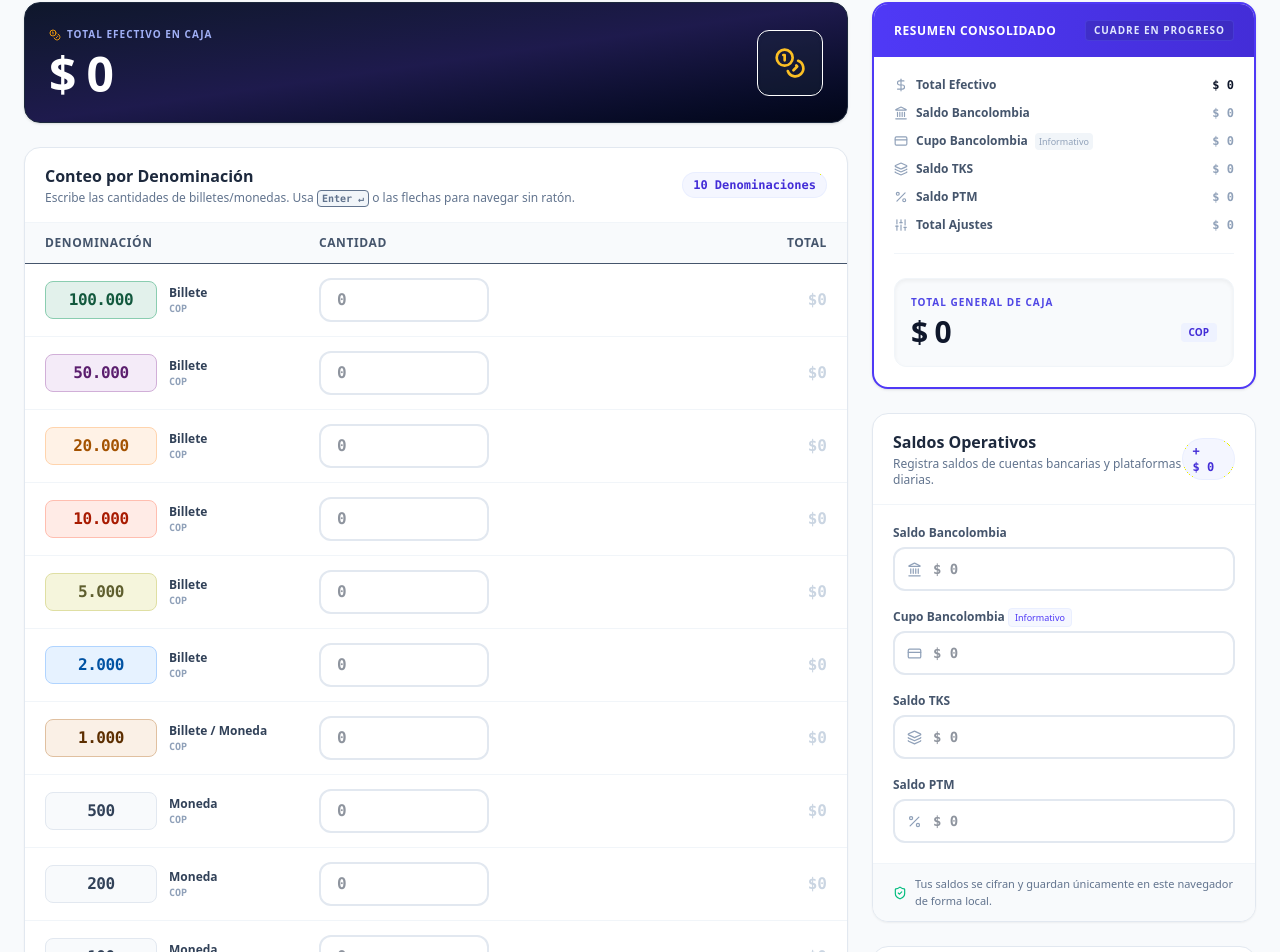
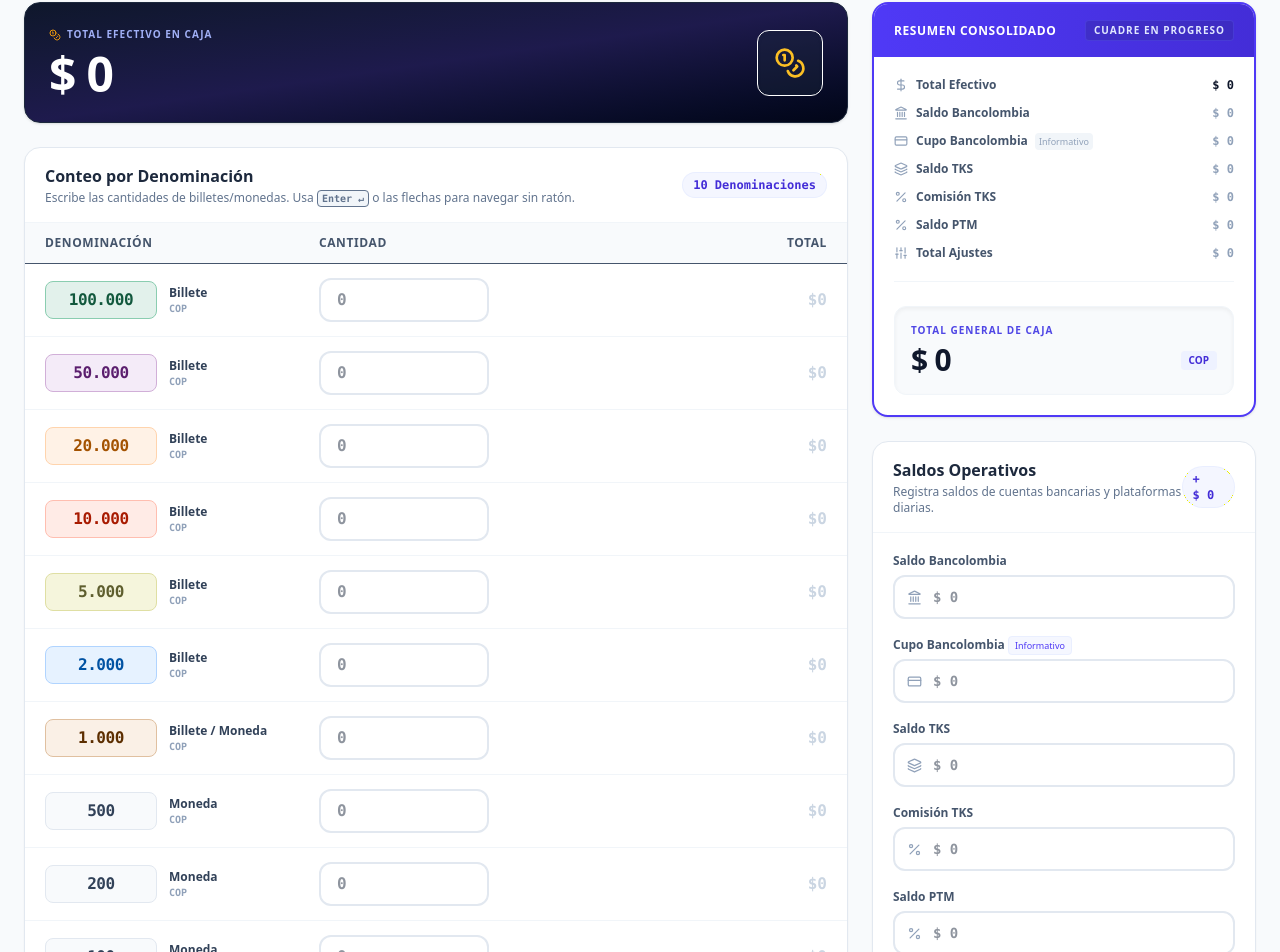
Before and after one commit to boterogabriel371-boop/corresponsal_bancolombia, a React (Vite) app: page / in a window 1280 px wide. Shown: the part 100-1052 px from the top of the page. Built offline with nearby package versions, Linux system fonts and the light colour scheme.

Commit message:
feat: add TKS commission tracking
Introduced a new field for TKS commission in the state and UI to allow accurate daily closure calculations and better financial reporting.

```diff
--- a/src/App.tsx
+++ b/src/App.tsx
@@ -42,6 +42,7 @@ export default function App() {
     bancolombiaBalance,
     bancolombiaCredit,
     tksBalance,
+    tksCommission,
     ptmBalance,
     adjustments,
     observations,
@@ -146,6 +147,7 @@ export default function App() {
       totalCash +
       bancolombiaBalance +
       tksBalance +
+      (tksCommission || 0) +
       ptmBalance +
       totalAdjustments;
 
@@ -157,6 +159,7 @@ export default function App() {
       bancolombiaBalance,
       bancolombiaCredit,
       tksBalance,
+      tksCommission: tksCommission || 0,
       ptmBalance,
       adjustments,
       observations,
@@ -293,6 +296,10 @@ export default function App() {
                 <span className="text-gray-500 dark:text-slate-400">Saldo TKS:</span>
                 <span className="font-mono text-gray-800 dark:text-slate-200">{formatCOP(tksBalance)}</span>
               </div>
+              <div className="flex justify-between" id="nd-context-tks-commission">
+                <span className="text-gray-500 dark:text-slate-400">Comisión TKS:</span>
+                <span className="font-mono text-gray-800 dark:text-slate-200">{formatCOP(tksCommission)}</span>
+              </div>
               <div className="flex justify-between" id="nd-context-ptm">
                 <span className="text-gray-500 dark:text-slate-400">Saldo PTM:</span>
                 <span className="font-mono text-gray-800 dark:text-slate-200">{formatCOP(ptmBalance)}</span>
--- a/src/components/ClosureHistory.tsx
+++ b/src/components/ClosureHistory.tsx
@@ -352,6 +352,14 @@ export default function ClosureHistory({ onPrintHistoric }: ClosureHistoryProps)
                     </span>
                   </div>
 
+                  {/* Comisión TKS */}
+                  <div className="flex items-center justify-between text-xs font-bold" id="det-bal-tks-commission">
+                    <span className="text-slate-500">Comisión TKS</span>
+                    <span className={`font-mono text-slate-800 dark:text-slate-200 ${(selectedClosure.tksCommission || 0) > 0 ? "font-bold text-indigo-650 dark:text-indigo-400" : "opacity-60"}`}>
+                      {formatCOP(selectedClosure.tksCommission || 0)}
+                    </span>
+                  </div>
+
                   {/* PTM Balance */}
                   <div className="flex items-center justify-between text-xs font-bold" id="det-bal-ptm">
                     <span className="text-slate-500">Saldo PTM</span>
--- a/src/components/ConsolidatedSummary.tsx
+++ b/src/components/ConsolidatedSummary.tsx
@@ -14,6 +14,7 @@ export default function ConsolidatedSummary() {
     bancolombiaBalance,
     bancolombiaCredit,
     tksBalance,
+    tksCommission,
     ptmBalance,
     adjustments,
   } = useCashStore();
@@ -25,6 +26,7 @@ export default function ConsolidatedSummary() {
     totalCash +
     bancolombiaBalance +
     tksBalance +
+    (tksCommission || 0) +
     ptmBalance +
     totalAdjustments;
 
@@ -87,6 +89,17 @@ export default function ConsolidatedSummary() {
             </span>
           </div>
 
+          {/* Comisión TKS */}
+          <div className="flex items-center justify-between" id="summary-item-tks-commission">
+            <div className="flex items-center gap-2 text-xs text-slate-600 font-bold" id="label-tks-commission-summary">
+              <Percent size={14} className="text-slate-400" />
+              <span>Comisión TKS</span>
+            </div>
+            <span className={`text-xs font-mono font-bold ${tksCommission > 0 ? "text-slate-900" : "text-slate-400"}`} id="val-tks-commission-summary">
+              {formatCOP(tksCommission)}
+            </span>
+          </div>
+
           {/* PTM Saldo */}
           <div className="flex items-center justify-between" id="summary-item-ptm">
             <div className="flex items-center gap-2 text-xs text-slate-600 font-bold" id="label-ptm-summary">
--- a/src/components/GoogleSheetsSync.tsx
+++ b/src/components/GoogleSheetsSync.tsx
@@ -212,6 +212,7 @@ export default function GoogleSheetsSync() {
       "Saldo Bancolombia (COP)",
       "Cupo Bancolombia (COP)",
       "Saldo TKS (COP)",
+      "Comisión TKS (COP)",
       "Saldo PTM (COP)",
       "Neto Egresos/Ajustes",
       "Detalle Ajustes",
@@ -230,6 +231,7 @@ export default function GoogleSheetsSync() {
       closure.bancolombiaBalance,
       closure.bancolombiaCredit,
       closure.tksBalance,
+      closure.tksCommission || 0,
       closure.ptmBalance,
       totalAdjustments,
       adjustmentsDetail || "Ninguno",
--- a/src/components/OperationalBalances.tsx
+++ b/src/components/OperationalBalances.tsx
@@ -13,10 +13,12 @@ export default function OperationalBalances() {
     bancolombiaBalance,
     bancolombiaCredit,
     tksBalance,
+    tksCommission,
     ptmBalance,
     updateBancolombiaBalance,
     updateBancolombiaCredit,
     updateTksBalance,
+    updateTksCommission,
     updatePtmBalance,
   } = useCashStore();
 
@@ -33,7 +35,7 @@ export default function OperationalBalances() {
     e.target.select();
   };
 
-  const totalBalances = bancolombiaBalance + tksBalance + ptmBalance;
+  const totalBalances = bancolombiaBalance + tksBalance + tksCommission + ptmBalance;
 
   return (
     <div className="bg-white rounded-2xl border border-slate-200 shadow-xs overflow-hidden" id="operational-balances-module">
@@ -133,6 +135,33 @@ export default function OperationalBalances() {
           </div>
         </div>
 
+        {/* Comisión TKS */}
+        <div className="flex flex-col gap-1.5" id="group-tks-commission">
+          <label className="text-xs font-bold text-slate-600 flex items-center justify-between" htmlFor="input-tks-commission">
+            <span>Comisión TKS</span>
+            {tksCommission > 0 && (
+              <span className="text-[10px] text-slate-500 font-mono font-extrabold bg-slate-50 border border-slate-200 px-1.5 rounded">
+                {formatCOP(tksCommission)}
+              </span>
+            )}
+          </label>
+          <div className="relative rounded-xl shadow-3xs" id="input-tks-commission-wrapper">
+            <div className="absolute inset-y-0 left-0 pl-3.5 flex items-center pointer-events-none text-slate-400" id="icon-tks-commission">
+              <Percent size={15} />
+            </div>
+            <input
+              type="text"
+              id="input-tks-commission"
+              inputMode="numeric"
+              placeholder="$ 0"
+              value={tksCommission === 0 ? "" : tksCommission.toString()}
+              onChange={createInputChangeHandler(updateTksCommission)}
+              onFocus={handleFocus}
+              className="w-full text-left font-mono font-bold text-sm bg-white border-2 border-slate-200 focus:border-indigo-600 focus:outline-none rounded-xl pl-9.5 pr-4 py-2.5 transition-all text-slate-800 focus:ring-1 focus:ring-indigo-600"
+            />
+          </div>
+        </div>
+
         {/* Saldo PTM */}
         <div className="flex flex-col gap-1.5" id="group-ptm">
           <label className="text-xs font-bold text-slate-600 flex items-center justify-between" htmlFor="input-ptm-balance">
--- a/src/components/PrintReportView.tsx
+++ b/src/components/PrintReportView.tsx
@@ -124,6 +124,10 @@ export default function PrintReportView({ closure, elementId = "hidden-print-rep
                 <span className="text-slate-500 font-semibold">Saldo TKS</span>
                 <span className="font-mono font-bold text-slate-900">{formatCOP(closure.tksBalance)}</span>
               </div>
+              <div className="flex justify-between text-xs" id="print-bal-tks-commission">
+                <span className="text-slate-500 font-semibold">Comisión TKS</span>
+                <span className="font-mono font-bold text-slate-900">{formatCOP(closure.tksCommission || 0)}</span>
+              </div>
               <div className="flex justify-between text-xs" id="print-bal-ptm">
                 <span className="text-slate-500 font-semibold">Saldo PTM</span>
                 <span className="font-mono font-bold text-slate-900">{formatCOP(closure.ptmBalance)}</span>
--- a/src/sheetsService.ts
+++ b/src/sheetsService.ts
@@ -62,6 +62,7 @@ export async function syncClosureToGoogleSheets(
     "Saldo Bancolombia (COP)",
     "Cupo Bancolombia (COP)",
     "Saldo TKS (COP)",
+    "Comisión TKS (COP)",
     "Saldo PTM (COP)",
     "Neto Egresos/Ajustes",
     "Detalle Ajustes",
@@ -80,6 +81,7 @@ export async function syncClosureToGoogleSheets(
     closure.bancolombiaBalance,
     closure.bancolombiaCredit,
     closure.tksBalance,
+    closure.tksCommission || 0,
     closure.ptmBalance,
     totalAdjustments,
     adjustmentsDetail || "Ninguno",
--- a/src/store.ts
+++ b/src/store.ts
@@ -16,6 +16,7 @@ interface CashState {
   bancolombiaBalance: number;
   bancolombiaCredit: number;
   tksBalance: number;
+  tksCommission: number;
   ptmBalance: number;
   adjustments: AdjustmentItem[];
   observations: string;
@@ -32,6 +33,7 @@ interface CashState {
   updateBancolombiaBalance: (val: number) => void;
   updateBancolombiaCredit: (val: number) => void;
   updateTksBalance: (val: number) => void;
+  updateTksCommission: (val: number) => void;
   updatePtmBalance: (val: number) => void;
   addAdjustment: (concept: string, value: number) => void;
   removeAdjustment: (id: string) => void;
@@ -68,12 +70,14 @@ const getStoredClosures = (): CashClosure[] => {
         (item.bancolombiaBalance || 0) +
         (item.tksBalance || 0) +
         (item.ptmBalance || 0) +
+        (item.tksCommission || 0) +
         totalAdjustments;
 
-      if (item.grandTotal !== correctedGrandTotal) {
+      if (item.grandTotal !== correctedGrandTotal || item.tksCommission === undefined) {
         changed = true;
         return {
           ...item,
+          tksCommission: item.tksCommission || 0,
           totalCash: computedTotalCash,
           grandTotal: correctedGrandTotal
         };
@@ -132,6 +136,7 @@ export const useCashStore = create<CashState>((set, get) => ({
   bancolombiaBalance: getStoredDraft("bancolombiaBalance", 0),
   bancolombiaCredit: getStoredDraft("bancolombiaCredit", 0),
   tksBalance: getStoredDraft("tksBalance", 0),
+  tksCommission: getStoredDraft("tksCommission", 0),
   ptmBalance: getStoredDraft("ptmBalance", 0),
   adjustments: getStoredDraft("adjustments", []),
   observations: getStoredDraft("observations", ""),
@@ -211,6 +216,12 @@ export const useCashStore = create<CashState>((set, get) => ({
     set({ tksBalance: v });
   },
 
+  updateTksCommission: (val) => {
+    const v = Math.max(0, val);
+    persistDraft("tksCommission", v);
+    set({ tksCommission: v });
+  },
+
   updatePtmBalance: (val) => {
     const v = Math.max(0, val);
     persistDraft("ptmBalance", v);
@@ -264,6 +275,7 @@ export const useCashStore = create<CashState>((set, get) => ({
       persistDraft("bancolombiaBalance", 0);
       persistDraft("bancolombiaCredit", 0);
       persistDraft("tksBalance", 0);
+      persistDraft("tksCommission", 0);
       persistDraft("ptmBalance", 0);
 
       set({
@@ -271,6 +283,7 @@ export const useCashStore = create<CashState>((set, get) => ({
         bancolombiaBalance: 0,
         bancolombiaCredit: 0,
         tksBalance: 0,
+        tksCommission: 0,
         ptmBalance: 0,
         adjustments: [],
         observations: "",
@@ -286,6 +299,7 @@ export const useCashStore = create<CashState>((set, get) => ({
       totalCash +
       state.bancolombiaBalance +
       state.tksBalance +
+      (state.tksCommission || 0) +
       state.ptmBalance +
       totalAdjustments;
 
@@ -297,6 +311,7 @@ export const useCashStore = create<CashState>((set, get) => ({
       bancolombiaBalance: state.bancolombiaBalance,
       bancolombiaCredit: state.bancolombiaCredit,
       tksBalance: state.tksBalance,
+      tksCommission: state.tksCommission || 0,
       ptmBalance: state.ptmBalance,
       adjustments: JSON.parse(JSON.stringify(state.adjustments)),
       observations: state.observations,
--- a/src/types.ts
+++ b/src/types.ts
@@ -26,6 +26,7 @@ export interface CashClosure {
   bancolombiaCredit: number; // Cupo Bancolombia
 
   tksBalance: number;
+  tksCommission: number; // Comisión TKS
   ptmBalance: number;
 
   adjustments: AdjustmentItem[];
```
